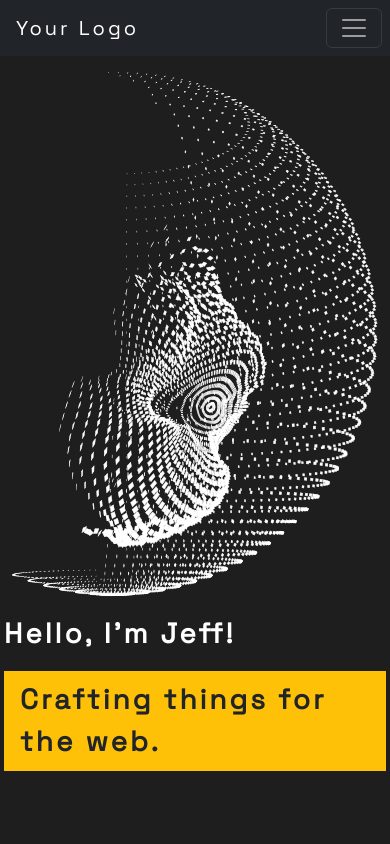
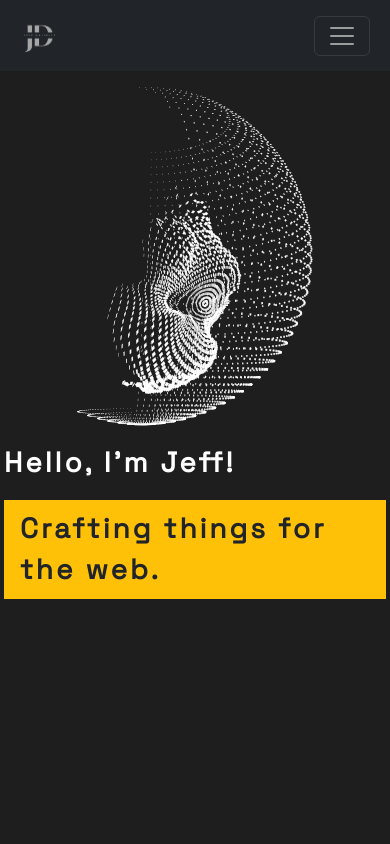
Before and after one commit to JeffDanielle/reactPortfolio, a React (Create React App) app: page / in a window 390 px wide. Shown: the top 844 px of the page. Built offline with nearby package versions, Linux system fonts and the light colour scheme.

Commit message:
added logo and fixed some responsive design

```diff
--- a/src/components/AboutPage.js
+++ b/src/components/AboutPage.js
@@ -16,7 +16,7 @@ const aboutPage = () => {
 
     return (
     <section id='about' className='' style={{ minHeight: '100vh'}}>
-       <h1 className='pt-1 pb-5 fw-bold'>About Me</h1>
+       <h1 className='pt-1 pt-md-5 pb-5 fw-bold'>About Me</h1>
        <Container className='mt-4'>
             <Row className="flex-column-reverse flex-md-row flex-lg-row align-items-center ">
                 <Col xs={12} md={6} lg={6} className="px-4">
--- a/src/components/LandingPage.js
+++ b/src/components/LandingPage.js
@@ -10,7 +10,7 @@ const homepage = () => {
         <section id="home" className='mt-3' style={{ minHeight: '100vh'}}>
         <Container className=''>
         <Row className="d-flex justify-content-center align-items-center">
-            <Col xs={12} sm={6} md={6} lg={4} className="mb-3 mb-md-5">
+            <Col xs={8} sm={6} md={4} lg={4} className="mb-3 mb-md-5">
                 <motion.div initial={{opacity: 0 }} animate={{ opacity: 1 }} transition={{ delay: 0.3, duration: 2 }} ><Image src={BgImage} alt="background_image" className='w-100' /></motion.div>
             </Col>
             <Col xs={12} sm={6} md={12} lg={7.5} className='px-1 ms-md-5 text-start flex-sm-wrap col-lg'>
--- a/src/components/Navbar.js
+++ b/src/components/Navbar.js
@@ -1,13 +1,21 @@
-import { Nav, Navbar} from 'react-bootstrap';
+import { Container, Nav, Navbar, Col} from 'react-bootstrap';
+import Image from 'react-bootstrap/Image'
+import logoImg from '../images/logo.png'
 // import React, { useState } from 'react';
 
 const NavigationBar = () => {
     return (
-      <Navbar bg="dark" variant='dark' expand='lg'>
-        <Navbar.Brand className='ms-3'>Your Logo</Navbar.Brand>
-        <Navbar.Toggle aria-controls='basic-navbar-nav' className='me-2' />
+      <Navbar id='home' bg="dark" variant='dark' expand='lg'>
+      <Container className="d-flex">
+        <Col xs={1}>
+        <Navbar.Brand href='#home' className='text-start ms-lg-4'>
+          <Image src={logoImg} className='rounded-5' id='logo-img' />
+        </Navbar.Brand>
+        </Col>
+        <Navbar.Toggle aria-controls='basic-navbar-nav' className='me-2 ms-md-auto' />
+      </Container>
         <Navbar.Collapse id="basic-navbar-nav" className="justify-content-end fs-3 me-3">
-          <Nav>
+          <Nav className=''>
            <Nav.Link href="#about" className='mx-3 fw-bold'>About</Nav.Link>
            <Nav.Link href="#myworks" className='mx-3 fw-bold'>Work</Nav.Link>
            <Nav.Link href="#contact" className='mx-3 fw-bold'>Contact</Nav.Link>
--- a/src/index.css
+++ b/src/index.css
@@ -51,6 +51,12 @@ body.dark-theme {
   width: 35%;
 }
 
+#logo-img {
+  width: 50%;
+  max-width: 65px;
+  min-width: 55px;
+}
+
 #tool-img {
   width: 13%;
 }
```
Also changed, not shown: src/images/logo.png (added).
